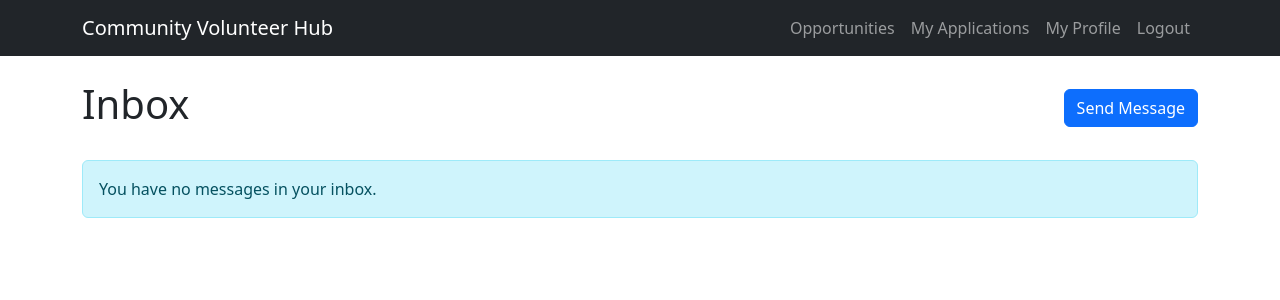
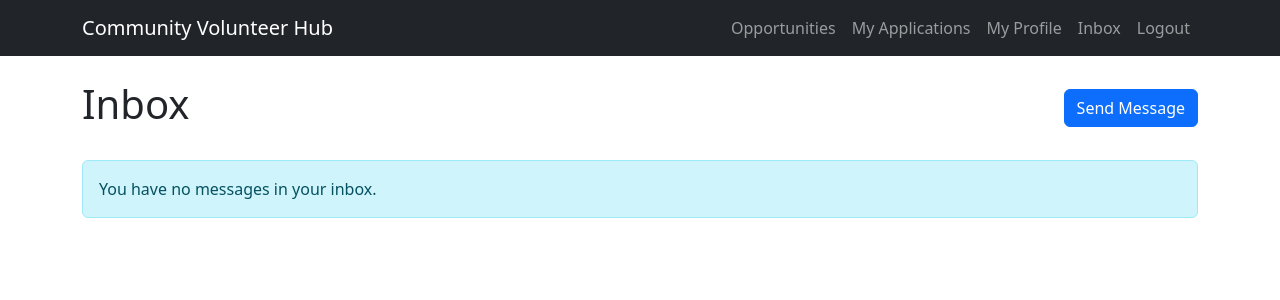
Before and after one commit to mdpos95-tech/volunteerhub_MOD5, a Django app: page /accounts/inbox/ in a window 1280 px wide. Shown: the top 300 px of the page. Run offline with Django 5.2, Linux system fonts and the light colour scheme; the visitor is signed in with stand-in values (Sample User, id 1).

Commit message:
checking for issues through messages on different medias

```diff
--- a/templates/base.html
+++ b/templates/base.html
@@ -32,6 +32,7 @@
                     {% if user.is_authenticated %}
                     <a class="nav-link" href="{% url 'accounts:my_applications' %}">My Applications</a>
                     <a class="nav-link" href="{% url 'accounts:profile' %}">My Profile</a>
+                    <a class="nav-link" href="{% url 'accounts:inbox' %}">Inbox</a>
                     <form action="{% url 'accounts:logout' %}" method="post" class="d-inline">
                         {% csrf_token %}
                         <button type="submit" class="btn btn-link nav-link">Logout</button>
```
